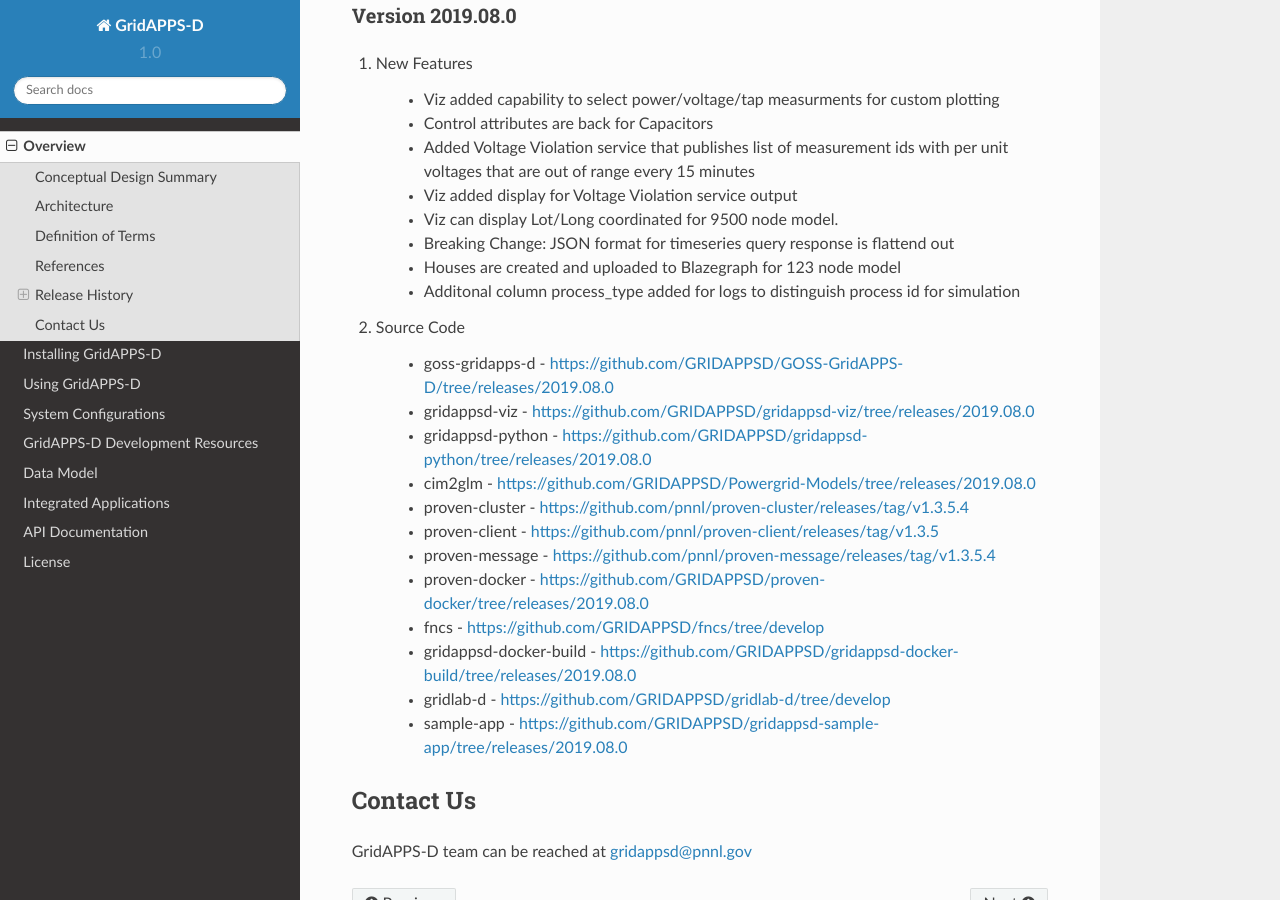
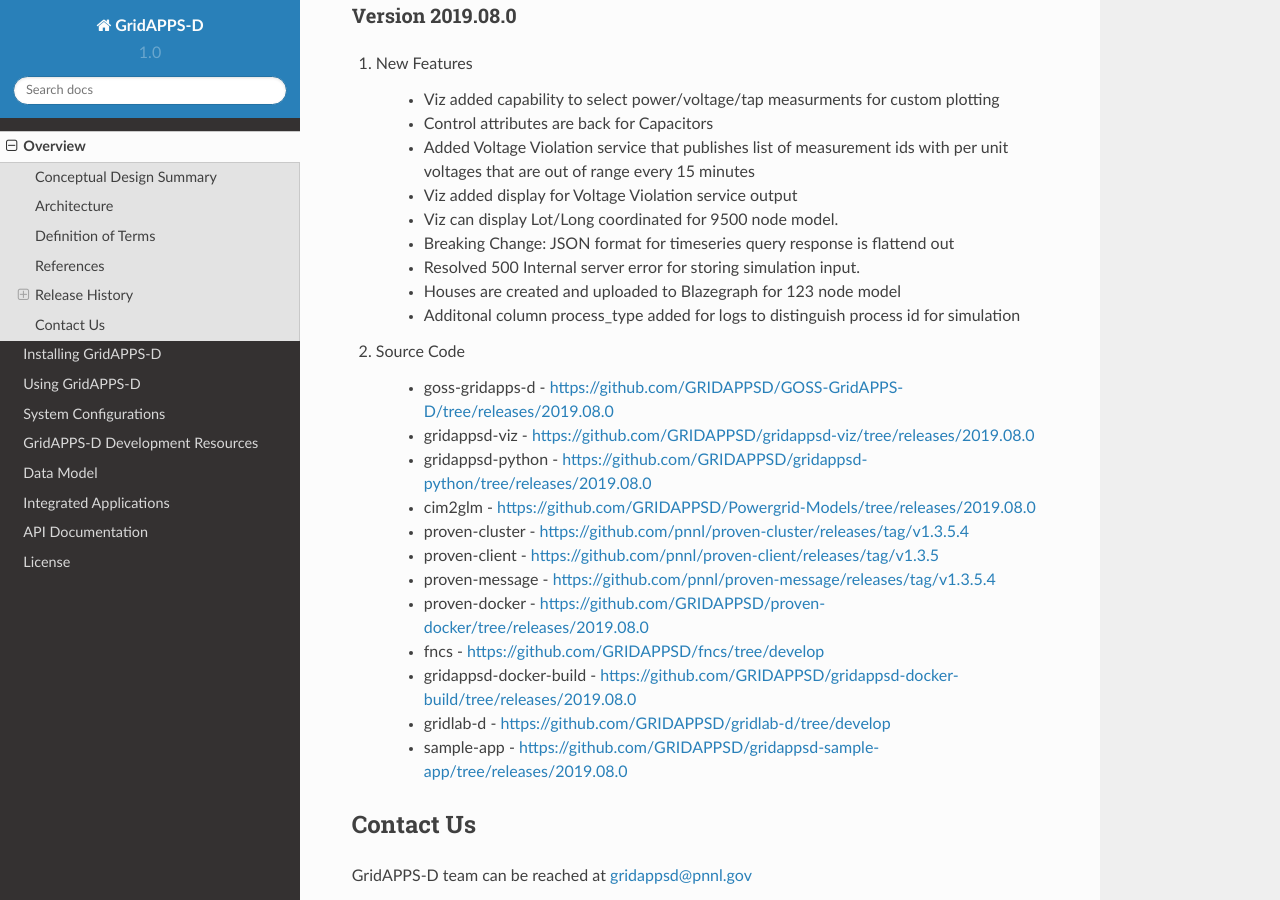
Before and after one commit to ericstephan/gridappsd-docs, a Sphinx documentation site: the page built from docs/source/overview/index.rst, in a window 1280 px wide and 900 px high, scrolled down 14049 px. Built offline with Sphinx 7.4.7 and the Read the Docs theme 2.0.0, drawn with Linux system fonts in a browser that asks for light colours.

Commit message:
added release note

```diff
--- a/docs/source/overview/version_history.rst
+++ b/docs/source/overview/version_history.rst
@@ -385,6 +385,7 @@
 	- Viz added display for Voltage Violation service output
 	- Viz can display Lot/Long coordinated for 9500 node model.
 	- Breaking Change: JSON format for timeseries query response is flattend out
+	- Resolved 500 Internal server error for storing simulation input.
 	- Houses are created and uploaded to Blazegraph for 123 node model
 	- Additonal column process_type added for logs to distinguish process id for simulation
 
```
